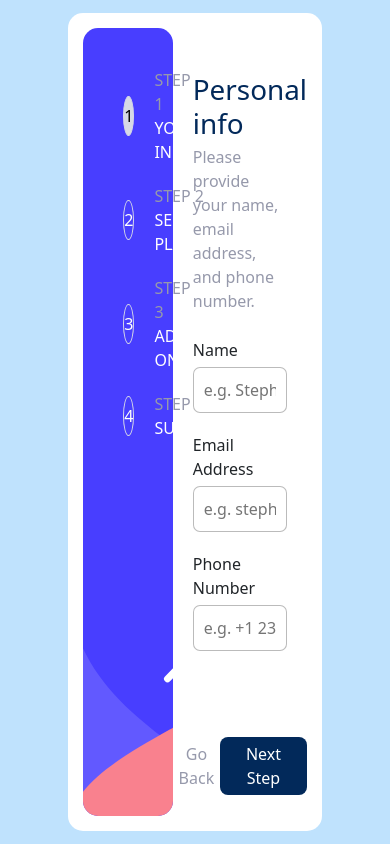
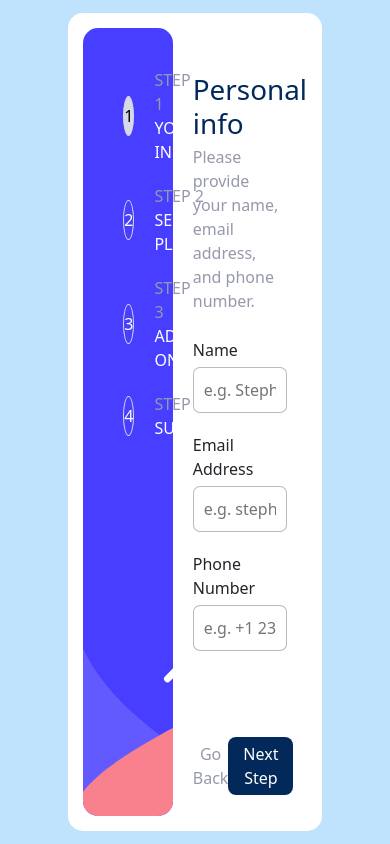
Before and after one commit to Mankind71/frontendMentor-multiStepForm, a React (Create React App) app: page / in a window 390 px wide. Built offline with nearby package versions, Linux system fonts and the light colour scheme.

Commit message:
adjusted main with for right section -> mobile and system screens

```diff
--- a/src/scss/app.scss
+++ b/src/scss/app.scss
@@ -138,6 +138,11 @@
           height: 100%;
         }
       }
+      footer {
+        div {
+          width: $rightSectionContentWidthLg;
+        }
+      }
     }
   }
 }
@@ -192,5 +197,10 @@
         }
       }
     }
+    footer {
+      div {
+        width: $rightSectionContentWidthSm;
+      }
+    }
   }
 }
```
